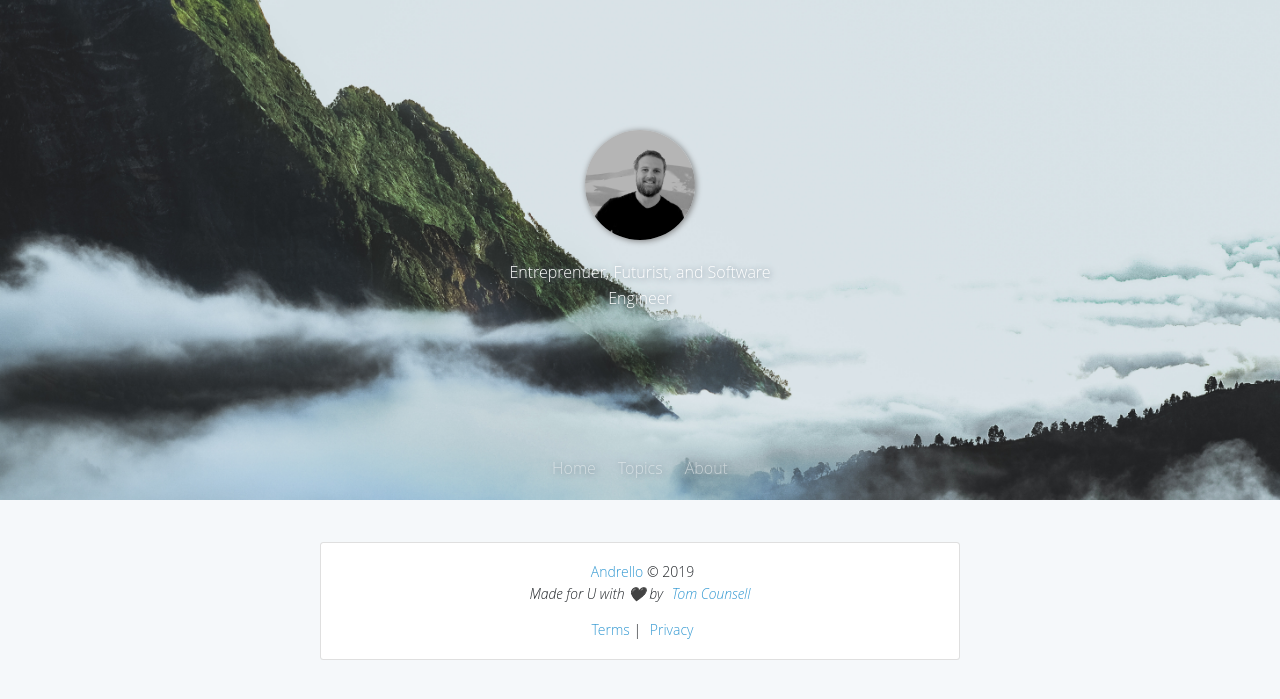
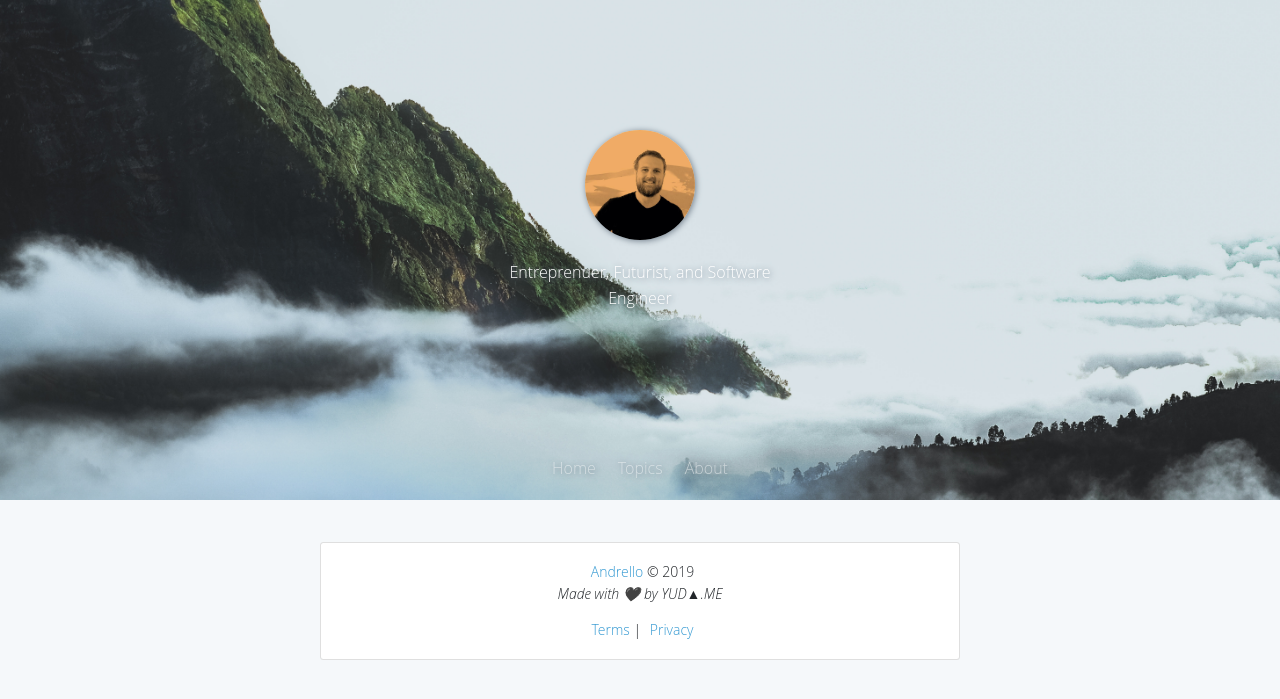
Before and after one commit to yudame/pop-api, a Django app: template apps/blog/templates/blog.html in a window 1280 px wide. Shown: the top 699 px of the page. Run offline with Django 3.2, Linux system fonts and the light colour scheme; the template is opened without the code that fills it, so the values that code supplies are empty; parts of the project's set-up code (start-up, migrations or seed data) failed here and were passed over; some libraries are stand-ins or nearby versions.

Commit message:
template tweaks

```diff
--- a/templates/footer.html
+++ b/templates/footer.html
@@ -4,15 +4,15 @@
     <a href="https://andrello.me" target="_blank">Andrello</a> © {% now "Y" %}
 
     <p class="font-italic">
-      Made for U with 🖤 by
-      <a href="https://tomcounsell.com" target="_blank">Tom Counsell</a>
+      Made with 🖤 by
+      YUD▲.ME
     </p>
 
     <a href="#">Terms</a>
     |
     <a href="#">Privacy</a>
 
-{#    <a href="http://github.com/tomcounsell">Tom Counsell</a> {% now "Y" %}#}
+{#    <a href="http://github.com/tomcounsell">Tom Counsell</a> #}
 
   </div>
 </div>
--- a/templates/header.html
+++ b/templates/header.html
@@ -3,7 +3,7 @@
 <style>
 
   #profile-img{
-    -webkit-filter: grayscale(100%); filter: grayscale(100%);
+    -webkit-filter: grayscale(20%); filter: grayscale(20%);
     box-shadow: 1px 1px 6px slategray;
   }
 
```
